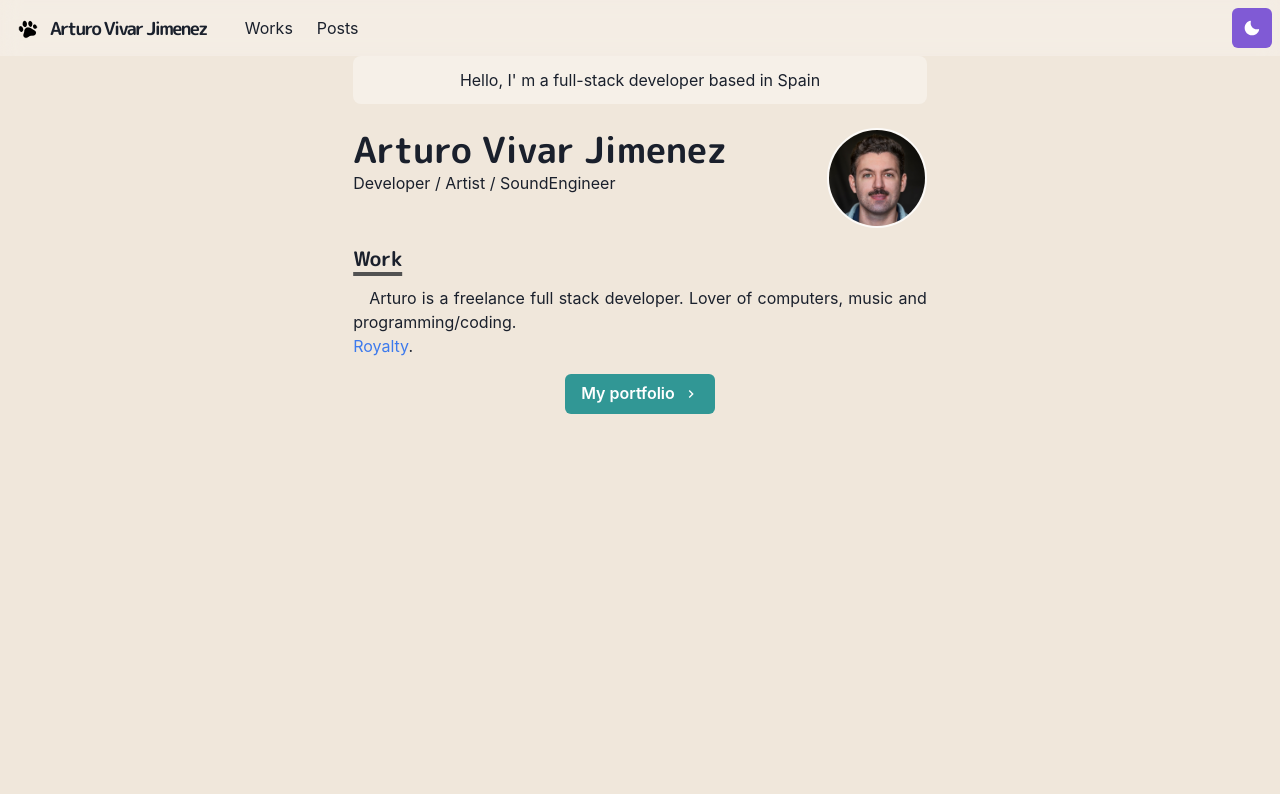
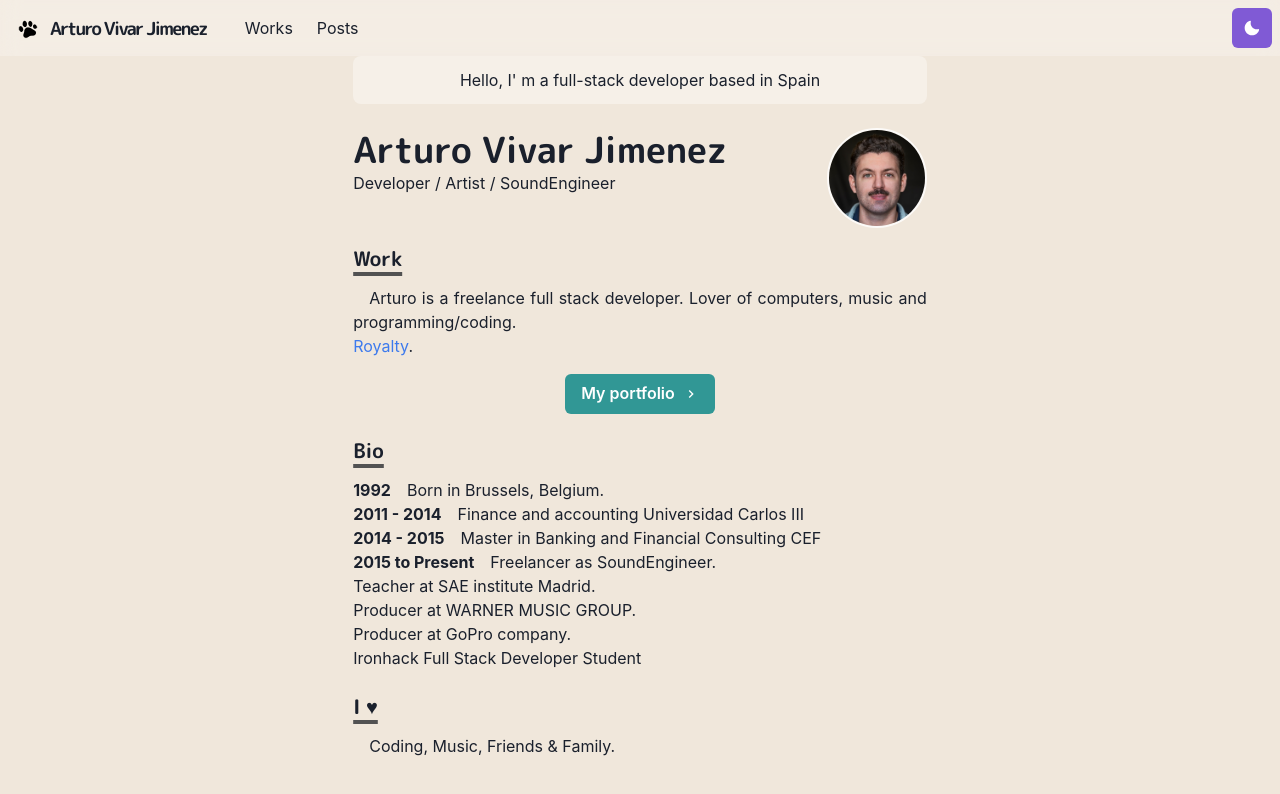
Before and after one commit to Arturovj/portfolio, a Next.js app: page / in a window 1280 px wide. Shown: the top 794 px of the page. Built offline with nearby package versions, Linux system fonts and the light colour scheme.

Commit message:
bio added

```diff
--- /dev/null
+++ b/components/bios.js
@@ -0,0 +1,12 @@
+import { Box } from "@chakra-ui/react";
+import styled from '@emotion/styled'
+
+export const BioSection = styled(Box)`
+padding-left: 3.4em;
+text-indent: -3.4em;
+`
+
+export const BioYear = styled.span`
+font-weight: bold;
+margin-right: 1em;
+`
--- a/components/theme-toggle.button.js
+++ b/components/theme-toggle.button.js
@@ -1,17 +1,28 @@
-import { IconButton, useColorMode, useColorModeValue } from "@chakra-ui/react";
+import { AnimatePresence, motion } from 'framer-motion'
+import { IconButton, useColorMode, useColorModeValue } from '@chakra-ui/react'
 import { SunIcon, MoonIcon } from '@chakra-ui/icons'
 
 const ThemeToggleButton = () => {
-    const { toggleColorMode } = useColorMode()
+  const { toggleColorMode } = useColorMode()
 
-    return (
-        <IconButton aria-label="Toggle theme"
-        colorScheme={useColorModeValue('purple', 'orange')}
-        icon={useColorModeValue(<MoonIcon/>, <SunIcon/>)}
-        onClick={toggleColorMode}
-        >
-        </IconButton>
-    )
+  return (
+    <AnimatePresence exitBeforeEnter initial={false}>
+      <motion.div style={{ display: 'inline-block'}}
+      key={useColorModeValue('light', 'dark')}
+      initial={{y: -20, opacity:0}}
+      animate={{ y: 0, opacity: 1}}
+      exit={{y:20, opacity: 0}}
+      transition={{ duration: 0.2}}
+      >
+        <IconButton
+          aria-label="Toggle theme"
+          colorScheme={useColorModeValue('purple', 'orange')}
+          icon={useColorModeValue(<MoonIcon />, <SunIcon />)}
+          onClick={toggleColorMode}
+        ></IconButton>
+      </motion.div>
+    </AnimatePresence>
+  )
 }
 
 export default ThemeToggleButton
--- a/pages/index.js
+++ b/pages/index.js
@@ -11,6 +11,7 @@ import {
 import Section from '../components/section'
 import Paragraph from '../components/paragraph'
 import { ChevronRightIcon } from '@chakra-ui/icons'
+import { BioSection, BioYear } from '../components/bios'
 
 const Page = () => {
   return (
@@ -64,13 +65,47 @@ const Page = () => {
           </NextLink>
           .
         </Paragraph>
-       <Box align="center" my={4}>
-           <NextLink href="/works">
-               <Button rightIcon={<ChevronRightIcon/>} colorScheme="teal">
-                   My portfolio
-               </Button>
-           </NextLink>
+        <Box align="center" my={4}>
+          <NextLink href="/works">
+            <Button rightIcon={<ChevronRightIcon />} colorScheme="teal">
+              My portfolio
+            </Button>
+          </NextLink>
         </Box>
+      </Section>
+      <Section delay={0.2}>
+        <Heading as="h3" variant="section-title">
+          Bio
+        </Heading>
+        <BioSection>
+          <BioYear>1992</BioYear>
+          Born in Brussels, Belgium.
+        </BioSection>
+        <BioSection>
+          <BioYear>2011 - 2014</BioYear>
+          Finance and accounting Universidad Carlos III
+        </BioSection>
+        <BioSection>
+          <BioYear>2014 - 2015</BioYear>
+          Master in Banking and Financial Consulting CEF
+        </BioSection>
+        <BioSection>
+          <BioYear>2015 to Present</BioYear>
+          Freelancer as SoundEngineer.
+        </BioSection>
+        <BioSection>Teacher at SAE institute Madrid.</BioSection>
+        <BioSection>Producer at WARNER MUSIC GROUP.</BioSection>
+        <BioSection>Producer at GoPro company.</BioSection>
+        <BioSection>Ironhack Full Stack Developer Student</BioSection>
+      </Section>
+
+      <Section delay={0.3}>
+        <Heading as="h3" variant="section-title">
+          I ♥
+        </Heading>
+        <Paragraph>
+          Coding, Music, Friends & Family.
+        </Paragraph>
       </Section>
     </Container>
   )
```
